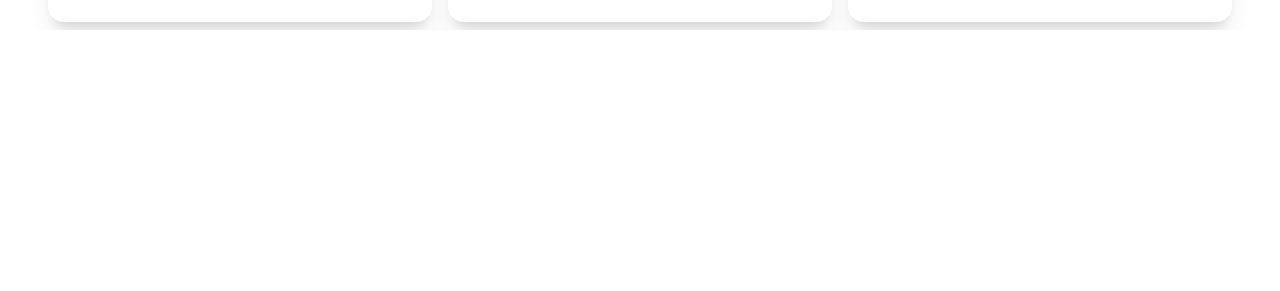
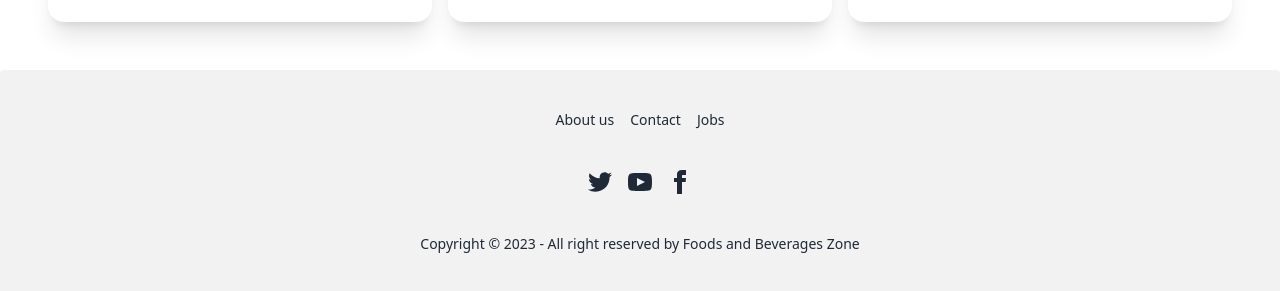
Before and after one commit to mmahbubr0823/brand-shop-client, a React (Vite) app: page / in a window 1280 px wide. Shown: the part 1014-1305 px from the top of the page. Before the commit the page ends 1044 px from the top, so only its background shows below. Built offline with nearby package versions, Linux system fonts and the light colour scheme; no server answers.

Commit message:
footer added

```diff
--- a/src/Component/MainLayout/MainLayout.jsx
+++ b/src/Component/MainLayout/MainLayout.jsx
@@ -2,13 +2,17 @@
 import { Toaster } from 'react-hot-toast';
 import { Outlet } from 'react-router-dom';
 import Navbar from '../Navbar/Navbar';
+import Footer from '../Routes/Home/Footer';
 
 const MainLayout = () => {
     return (
-        <div className="max-w-screen-xl mx-auto px-6 md:px-10 lg:px-12 py-2">
+        <div>
+            <div className="max-w-screen-xl mx-auto px-6 md:px-10 lg:px-12 py-2">
             <Navbar></Navbar>
             <Outlet></Outlet>
             <Toaster></Toaster>
+        </div>
+        <Footer></Footer>
         </div>
     );
 };
--- a/src/Component/Routes/Home/BrandCards.jsx
+++ b/src/Component/Routes/Home/BrandCards.jsx
@@ -1,9 +1,11 @@
 import React from 'react';
+import { Link } from 'react-router-dom';
 
 const BrandCards = ({ brand }) => {
     const { brandName, img } = brand;
     return (
         <div>
+            <Link to={`/brands/${brandName}`}>
                 <div className="card w-96 bg-base-100 shadow-xl">
                     <figure className="px-10 pt-10">
                         <img src={img} alt="Shoes" className="w-[300px] h-[300px] rounded-xl" />
@@ -13,6 +15,7 @@
 
                     </div>
                 </div>
+            </Link>
         </div>
     );
 };
--- /dev/null
+++ b/src/Component/Routes/Home/Footer.jsx
@@ -0,0 +1,26 @@
+
+const Footer = () => {
+    return (
+        <div>
+            <footer className="footer footer-center mt-10 p-10 bg-base-200 text-base-content rounded">
+                <nav className="grid grid-flow-col gap-4">
+                    <a className="link link-hover">About us</a>
+                    <a className="link link-hover">Contact</a>
+                    <a className="link link-hover">Jobs</a>
+                </nav>
+                <nav>
+                    <div className="grid grid-flow-col gap-4">
+                        <a><svg xmlns="http://www.w3.org/2000/svg" width="24" height="24" viewBox="0 0 24 24" className="fill-current"><path d="M24 4.557c-.883.392-1.832.656-2.828.775 1.017-.609 1.798-1.574 2.165-2.724-.951.564-2.005.974-3.127 1.195-.897-.957-2.178-1.555-3.594-1.555-3.179 0-5.515 2.966-4.797 6.045-4.091-.205-7.719-2.165-10.148-5.144-1.29 2.213-.669 5.108 1.523 6.574-.806-.026-1.566-.247-2.229-.616-.054 2.281 1.581 4.415 3.949 4.89-.693.188-1.452.232-2.224.084.626 1.956 2.444 3.379 4.6 3.419-2.07 1.623-4.678 2.348-7.29 2.04 2.179 1.397 4.768 2.212 7.548 2.212 9.142 0 14.307-7.721 13.995-14.646.962-.695 1.797-1.562 2.457-2.549z"></path></svg></a>
+                        <a><svg xmlns="http://www.w3.org/2000/svg" width="24" height="24" viewBox="0 0 24 24" className="fill-current"><path d="M19.615 3.184c-3.604-.246-11.631-.245-15.23 0-3.897.266-4.356 2.62-4.385 8.816.029 6.185.484 8.549 4.385 8.816 3.6.245 11.626.246 15.23 0 3.897-.266 4.356-2.62 4.385-8.816-.029-6.185-.484-8.549-4.385-8.816zm-10.615 12.816v-8l8 3.993-8 4.007z"></path></svg></a>
+                        <a><svg xmlns="http://www.w3.org/2000/svg" width="24" height="24" viewBox="0 0 24 24" className="fill-current"><path d="M9 8h-3v4h3v12h5v-12h3.642l.358-4h-4v-1.667c0-.955.192-1.333 1.115-1.333h2.885v-5h-3.808c-3.596 0-5.192 1.583-5.192 4.615v3.385z"></path></svg></a>
+                    </div>
+                </nav>
+                <aside>
+                    <p>Copyright © 2023 - All right reserved by Foods and Beverages Zone</p>
+                </aside>
+            </footer>
+        </div>
+    );
+};
+
+export default Footer;
--- a/src/Component/Routes/Home/Home.jsx
+++ b/src/Component/Routes/Home/Home.jsx
@@ -1,16 +1,19 @@
 import { useLoaderData } from 'react-router-dom';
 import BrandCards from './BrandCards';
+import Footer from './Footer';
 
 const Home = () => {
     const brands = useLoaderData();
     // console.log(brands);
     return (
         <div>
+
             <div className='grid grid-cols-1 lg:grid-cols-3 gap-4'>
                 {
                     brands.map(brand => <BrandCards key={brand.id} brand={brand}></BrandCards>)
                 }
             </div>
+
         </div>
     );
 };
```
Lines whose indentation alone changed are shown as unchanged.
